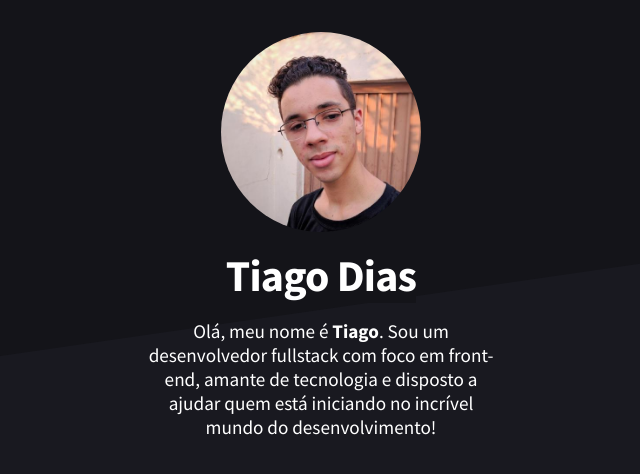
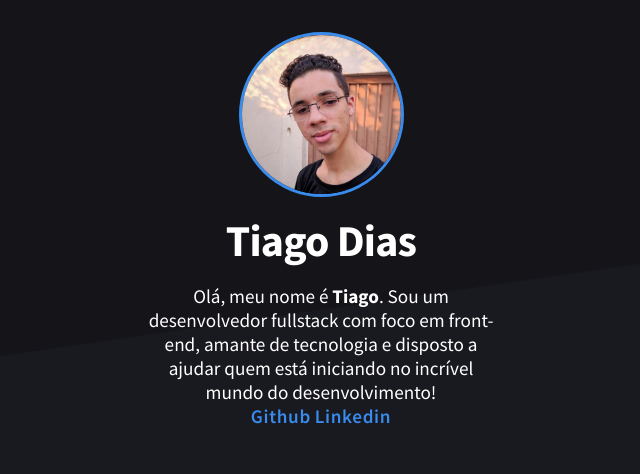
Before and after one commit to TiagoDiass/nextjs-blog-example, a Next.js app: page / in a window 1280 px wide. Shown: the top 474 px of the page, without its empty margins (319-959 px from the left). Built offline with nearby package versions, Linux system fonts and the light colour scheme.

Commit message:
added contact links to header

```diff
--- a/components/Header/Header.elements.js
+++ b/components/Header/Header.elements.js
@@ -9,8 +9,9 @@ export const HeaderWrapper = styled.header`
 `;
 
 export const ProfileImage = styled.img`
-  width: 200px;
+  width: 165px;
   border-radius: 50%;
+  border: 3px solid #398bec;
 `;
 
 export const Name = styled.h1`
@@ -24,4 +25,15 @@ export const Bio = styled.p`
   text-align: center;
   font-size: 1.2rem;
   background: transparent;
+
+  a.contact-link {
+    text-decoration: none;
+    color: ${({ theme }) => theme.colors.blue};
+    font-weight: 600;
+    letter-spacing: 0.04rem;
+
+    &:hover {
+      text-decoration: underline;
+    }
+  }
 `;
--- a/components/Header/Header.js
+++ b/components/Header/Header.js
@@ -4,13 +4,27 @@ export default function Header() {
   return (
     <HeaderWrapper>
       <ProfileImage src='/images/profile.jpg' />
-
       <Name>Tiago Dias</Name>
-
       <Bio>
         Olá, meu nome é <strong>Tiago</strong>. Sou um desenvolvedor fullstack
         com foco em front-end, amante de tecnologia e disposto a ajudar quem
-        está iniciando no incrível mundo do desenvolvimento!
+        está iniciando no incrível mundo do desenvolvimento! <br />
+        <a
+          href='https://github.com/TiagoDiass'
+          className='contact-link'
+          rel='noreferrer noopener'
+          target='_blank'
+        >
+          Github
+        </a>{' '}
+        <a
+          href='https://www.linkedin.com/in/tiagodiass/'
+          rel='noreferrer noopener'
+          className='contact-link'
+          target='_blank'
+        >
+          Linkedin
+        </a>
       </Bio>
     </HeaderWrapper>
   );
```
